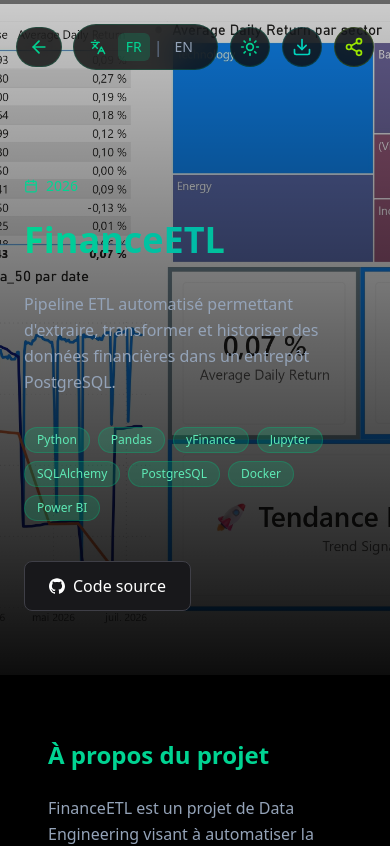
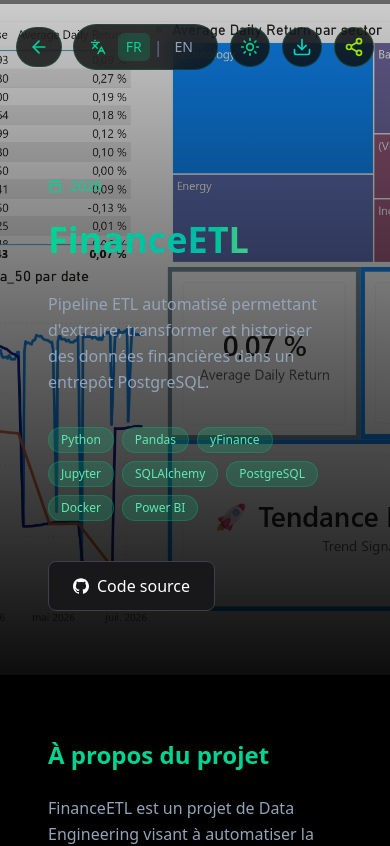
Before and after one commit to eden77-rgb/Portfolio, a React (Vite) app: page /project/1 in a window 390 px wide. Shown: the top 846 px of the page. Built offline with nearby package versions, Linux system fonts and the light colour scheme.

Commit message:
style: adjust text length

```diff
--- a/src/components/ProjectPage/ProjectHero.tsx
+++ b/src/components/ProjectPage/ProjectHero.tsx
@@ -19,7 +19,7 @@
                 <div className="absolute inset-0 bg-linear-to-b from-black/20 via-black/60 to-black/95" />
             </div>
 
-            <div className="relative z-10 px-6 md:px-20 lg:px-28 pb-16 pt-32">
+            <div className="relative z-10 px-12 md:px-20 lg:px-28 pb-16 pt-32">
                 <div className="flex items-center gap-2 text-emerald-400 text-sm font-medium mb-6">
                     <Calendar size={14} />
                     <p>{projet.date}</p>
@@ -29,7 +29,7 @@
                     {projet.title}
                 </h1>
 
-                <p className="text-base md:text-lg lg:text-xl text-[rgb(var(--text-muted))] max-w-2xl leading-relaxed mb-8">
+                <p className="text-base md:text-lg lg:text-xl text-[rgb(var(--text-muted))] leading-relaxed mb-8">
                     {projet.accroche[lang]}
                 </p>
 
```
